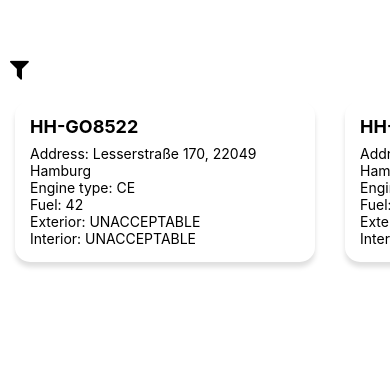
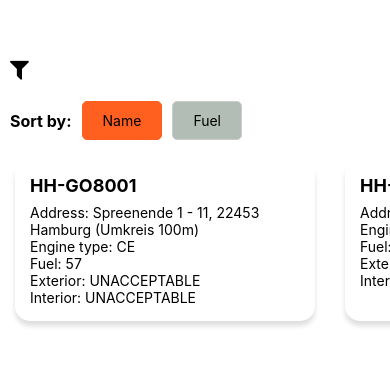
Before and after one commit to kikani-parth/rn-car-map, a React Native app: screen / in a window 390 px wide. Shown: the part 459-824 px from the top of the page. Built offline with nearby package versions, Linux system fonts and the light colour scheme.

Commit message:
add sort functionality

```diff
--- a/package.json
+++ b/package.json
@@ -9,15 +9,16 @@
     "web": "expo start --web"
   },
   "dependencies": {
+    "@react-native-picker/picker": "^2.8.0",
     "@react-navigation/bottom-tabs": "^6.6.1",
     "@react-navigation/native": "^6.1.18",
     "expo": "~51.0.28",
     "expo-status-bar": "~1.12.1",
     "react": "18.2.0",
     "react-native": "0.74.5",
+    "react-native-maps": "1.14.0",
     "react-native-safe-area-context": "4.10.5",
-    "react-native-screens": "3.31.1",
-    "react-native-maps": "1.14.0"
+    "react-native-screens": "3.31.1"
   },
   "devDependencies": {
     "@babel/core": "^7.20.0"
--- a/src/components/FilteredCarList.js
+++ b/src/components/FilteredCarList.js
@@ -3,8 +3,10 @@
 import React, { useState } from 'react';
 import { View, TextInput, StyleSheet } from 'react-native';
 import FilterControls from './FilterControls';
+import SortControls from './SortControls';
 import CarList from './CarList';
 import { filterCars } from '../utils/filterUtils';
+import { sortCars } from '../utils/sortUtils';
 
 const FilteredCarList = ({ cars }) => {
   const [filters, setFilters] = useState({
@@ -15,6 +17,8 @@ const FilteredCarList = ({ cars }) => {
     exterior: '',
     interior: '',
   });
+
+  const [sortBy, setSortBy] = useState('name');
 
   const handleFilterChange = (filterType, value) => {
     setFilters((prevFilters) => ({
@@ -32,10 +36,14 @@ const FilteredCarList = ({ cars }) => {
     filters.exterior,
     filters.interior
   );
+
+  const sortedCars = sortCars(filteredCars, 'asc', sortBy);
+
   return (
     <View style={styles.container}>
       <FilterControls filters={filters} onFilterChange={handleFilterChange} />
-      <CarList cars={filteredCars} />
+      <SortControls sortBy={sortBy} onSortByChange={setSortBy} />
+      <CarList cars={sortedCars} />
     </View>
   );
 };
--- /dev/null
+++ b/src/components/SortControls.js
@@ -0,0 +1,52 @@
+import React from 'react';
+import { View, Text, StyleSheet, TouchableOpacity } from 'react-native';
+
+const SortControls = ({ sortBy, onSortByChange }) => {
+  return (
+    <View style={styles.container}>
+      <Text style={styles.label}>Sort by:</Text>
+      <TouchableOpacity
+        style={[styles.button, sortBy === 'name' && styles.selectedButton]}
+        onPress={() => onSortByChange('name')}
+      >
+        <Text style={styles.buttonText}>Name</Text>
+      </TouchableOpacity>
+      <TouchableOpacity
+        style={[styles.button, sortBy === 'fuel' && styles.selectedButton]}
+        onPress={() => onSortByChange('fuel')}
+      >
+        <Text style={styles.buttonText}>Fuel</Text>
+      </TouchableOpacity>
+    </View>
+  );
+};
+
+const styles = StyleSheet.create({
+  container: {
+    flexDirection: 'row',
+    alignItems: 'center',
+    marginVertical: 10,
+    marginHorizontal: 10,
+  },
+  label: {
+    fontSize: 16,
+    fontWeight: 'bold',
+    marginRight: 10,
+  },
+  button: {
+    paddingVertical: 10,
+    paddingHorizontal: 20,
+    borderWidth: 1,
+    borderColor: '#ccc',
+    borderRadius: 5,
+    marginRight: 10,
+    backgroundColor: '#B2BEB5',
+  },
+  selectedButton: {
+    backgroundColor: '#FF5F1F',
+    borderColor: '#FF5F1F',
+  },
+  buttonText: {},
+});
+
+export default SortControls;
--- /dev/null
+++ b/src/utils/sortUtils.js
@@ -0,0 +1,25 @@
+// sortUtils.js
+
+export const sortCars = (cars, sortOrder = 'asc', sortBy = 'name') => {
+  return cars.sort((a, b) => {
+    if (sortBy === 'fuel') {
+      if (sortOrder === 'asc') {
+        return a.fuel === b.fuel
+          ? a.name.localeCompare(b.name)
+          : a.fuel - b.fuel;
+      } else {
+        // sortOrder === desc
+        return b.fuel === a.fuel
+          ? b.name.localeCompare(a.name)
+          : b.fuel - a.fuel;
+      }
+    } else {
+      // Default sorting by name
+      if (sortOrder === 'asc') {
+        return a.name.localeCompare(b.name);
+      } else {
+        return b.name.localeCompare(a.name);
+      }
+    }
+  });
+};
```
Also changed, not shown: 1 other file (tests, documents, lock files or other folders).
